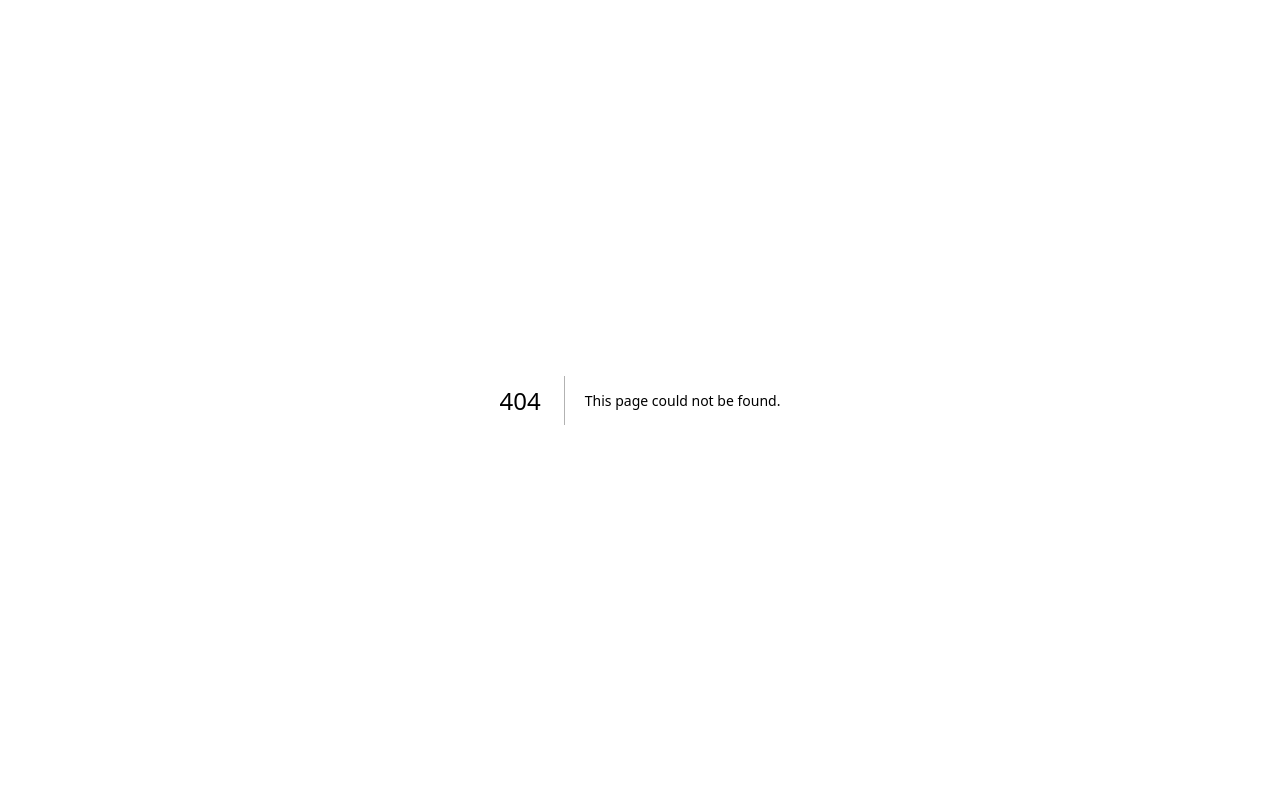
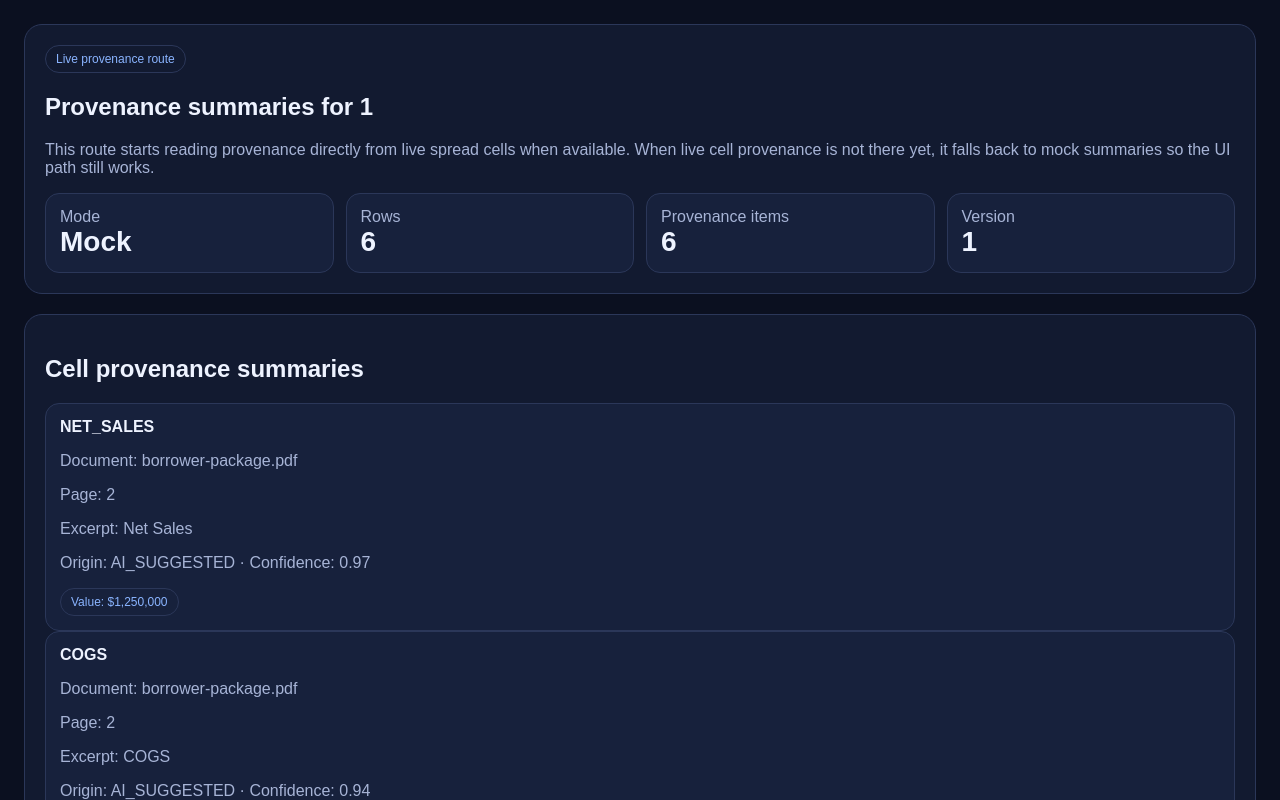
Before and after one commit to woodstr3313/Spreads, a Next.js app in the folder aws-spreads-poc/apps/analyst-workbench/: page /spreads/1/1/review/live-provenance in a window 1280 px wide. Before the commit this address had no page. Shown: the top 800 px of the page. Built offline with nearby package versions, Linux system fonts and the light colour scheme; no server answers.

Commit message:
Add live provenance review route

```diff
--- /dev/null
+++ b/aws-spreads-poc/apps/analyst-workbench/app/spreads/[spreadId]/[spreadVersionId]/review/live-provenance/page.tsx
@@ -0,0 +1,79 @@
+import { fetchSpreadVersion, fetchReviewTasks } from '../../../../../../lib/appsync-client';
+import { buildFallbackSpread, mapLiveResponsesToWorkbench } from '../../../../../../lib/workbench-mappers';
+import { extractProvenanceSummaries } from '../../../../../../lib/live-provenance';
+
+type PageProps = {
+  params: Promise<{
+    spreadId: string;
+    spreadVersionId: string;
+  }>;
+};
+
+async function loadData(spreadId: string, spreadVersionId: string) {
+  try {
+    const [spread, reviewTasks] = await Promise.all([
+      fetchSpreadVersion(spreadId, spreadVersionId),
+      fetchReviewTasks(spreadId)
+    ]);
+
+    return {
+      mode: 'live' as const,
+      spread,
+      mapped: mapLiveResponsesToWorkbench(spreadId, spreadVersionId, spread as never, reviewTasks as never),
+      provenance: extractProvenanceSummaries(spread as never)
+    };
+  } catch {
+    const fallback = buildFallbackSpread(spreadId, spreadVersionId);
+    return {
+      mode: 'mock' as const,
+      spread: null,
+      mapped: fallback,
+      provenance: fallback.rows.slice(0, 6).map((row) => ({
+        rowId: row.rowId,
+        documentId: 'borrower-package.pdf',
+        page: 2,
+        excerpt: row.label,
+        origin: row.origin,
+        confidence: row.confidence,
+        value: row.fy2025
+      }))
+    };
+  }
+}
+
+export default async function LiveProvenancePage({ params }: PageProps) {
+  const { spreadId, spreadVersionId } = await params;
+  const { mode, mapped, provenance } = await loadData(spreadId, spreadVersionId);
+
+  return (
+    <main className="page">
+      <section className="hero">
+        <div className="badge accent">Live provenance route</div>
+        <h1>Provenance summaries for {spreadId}</h1>
+        <p className="muted">
+          This route starts reading provenance directly from live spread cells when available. When live cell provenance is not there yet, it falls back to mock summaries so the UI path still works.
+        </p>
+        <div className="cards">
+          <div className="cardStat"><div className="muted">Mode</div><div className="kpi">{mode === 'live' ? 'Live' : 'Mock'}</div></div>
+          <div className="cardStat"><div className="muted">Rows</div><div className="kpi">{mapped.rows.length}</div></div>
+          <div className="cardStat"><div className="muted">Provenance items</div><div className="kpi">{provenance.length}</div></div>
+          <div className="cardStat"><div className="muted">Version</div><div className="kpi">{spreadVersionId}</div></div>
+        </div>
+      </section>
+
+      <section className="panel">
+        <h2>Cell provenance summaries</h2>
+        {provenance.length ? provenance.map((item, index) => (
+          <div className="listItem" key={`${item.rowId}-${index}`}>
+            <strong>{item.rowId}</strong>
+            <p className="muted">Document: {item.documentId}</p>
+            <p className="muted">Page: {item.page ?? 'Unknown'}</p>
+            <p className="muted">Excerpt: {item.excerpt}</p>
+            <p className="muted">Origin: {item.origin} · Confidence: {item.confidence}</p>
+            <div className="badge accent">Value: {item.value}</div>
+          </div>
+        )) : <div className="listItem">No provenance references were returned.</div>}
+      </section>
+    </main>
+  );
+}
```
